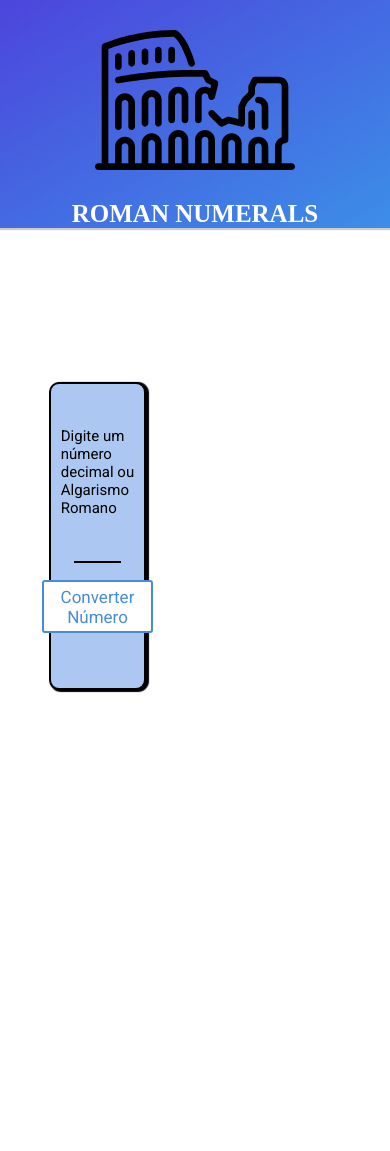
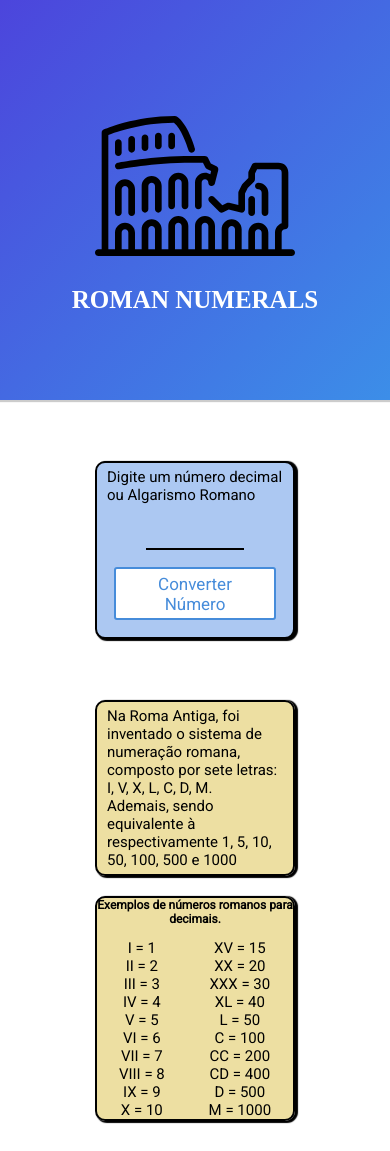
Before and after one commit to daniel-zacarias/romanNumerals, a React (Create React App) app: page / in a window 390 px wide. Before the commit the page ends 844 px from the top, so only its background shows below. Built offline with nearby package versions, Linux system fonts and the light colour scheme.

Commit message:
Funções separadas em pastas e tentativa de responsividade

```diff
--- /dev/null
+++ b/src/components/ConversorNumeric/functions/decimal.js
@@ -0,0 +1,64 @@
+import getRoman  from './roman'
+
+export default function (value) {
+    // getDecimal(value){
+        let result = [];
+
+        let number = parseInt(value);
+
+        if( number > 3999){
+          alert('Não pode deixar a caixa vazia ou um valor maior que 3999')
+          return
+        }
+
+        while(number > 0){
+          let numeral = ''
+
+          if(number >= 1 && number < 5){
+            numeral = 'I'
+
+            if(number - 4 == 0)
+              numeral += 'V'
+
+          }
+          else if( number >= 5 && number < 10 ){
+            if(number - 9 == 0)
+              numeral = 'IX'
+            else
+              numeral = 'V'
+          }
+          else if( number >= 10 && number < 50 ){
+            numeral = 'X'
+            if(number - 40 < 10 && number - 40 >= 0)
+              numeral += 'L'
+          }
+          else if( number >= 50 && number < 100 ){
+            if(number - 90 < 10 && number - 90 >= 0)
+              numeral = 'XC'
+            else
+              numeral = 'L'
+          }
+          else if( number >= 100 && number < 500 ){
+            numeral = 'C'
+            if(number - 400 < 100 && number - 400 >= 0)
+              numeral += 'D'
+          }
+          else if( number >= 500 && number < 1000 ){
+            if(number - 900 < 100 && number - 900 >= 0)
+            numeral = 'CM'
+          else
+            numeral = 'D'
+          }
+          else{
+            numeral = 'M'
+          }
+
+          number -= getRoman(numeral)
+          result.push(numeral)
+
+        }
+
+        result = result.join("")
+        return result
+    //   }
+}
--- /dev/null
+++ b/src/components/ConversorNumeric/functions/roman.js
@@ -0,0 +1,29 @@
+
+
+
+const romanConverter = {
+  'I': 1,
+  'V': 5,
+  'X':10,
+  'L':50,
+  'C':100,
+  'D':500,
+  'M':1000
+}
+
+export default function(text){
+    let arrayNumerals = text.toString().split('');
+    let trade = text.toString().split('');
+
+
+    let number = 0;
+    arrayNumerals.forEach((element, index, array) => {
+      if((romanConverter[array[index]] < romanConverter[array[index+1]])){
+          number -=  romanConverter[element]
+
+      }
+      else
+      number += romanConverter[element]
+    })
+    return number;
+}
--- a/src/components/ConversorNumeric/index.js
+++ b/src/components/ConversorNumeric/index.js
@@ -2,27 +2,11 @@ import React from 'react';
 
 import { Container, Content,  Converter, Button, Result } from './styles';
 
+import getDecimal from './functions/decimal';
+import getRoman from './functions/roman'
 
-const romanVerification = 'IVXLCDM'.slice('');
+let romanVerification = 'IVXLCDM'.slice('');
 
-const romanConverter = {
-  'I': 1,
-  'V': 5,
-  'X':10,
-  'L':50,
-  'C':100,
-  'D':500,
-  'M':1000
-}
-
-
-
-let operationDecimal = {
-  'I' : ['V','X'],
-  'X': ['L', 'C'],
-  'C': ['D', 'M'],
-  'M': []
-}
 
 
 
@@ -37,102 +21,27 @@ export default class data extends React.Component {
     }
     this.handleClick = this.handleClick.bind(this);
     this.handleChange = this.handleChange.bind(this);
-    this.getDecimal = this.getDecimal.bind(this);
-    this.getRoman = this.getRoman.bind(this);
+    this.getDecimal = getDecimal.bind(this);
+    this.getRoman = getRoman.bind(this);
     // this.configRomanCharacter = this.configRomanCharacter.bind(this);
   }
 
-  getDecimal(value){
-    let result = [];
-
-    let number = parseInt(value);
-
-    if(this.state.text == "" || number > 3999){
-      alert('Não pode deixar a caixa vazia ou um valor maior que 3999')
-      return
-    }
-
-    while(number > 0){
-      let numeral = ''
-
-      if(number >= 1 && number < 5){
-        numeral = 'I'
-
-        if(number - 4 == 0)
-          numeral = 'V'
-
-      }
-      else if( number >= 5 && number < 10 ){
-        if(number - 9 == 0)
-          numeral = 'IX'
-        else
-          numeral = 'V'
-      }
-      else if( number >= 10 && number < 50 ){
-        numeral = 'X'
-        if(number - 40 < 10 && number - 40 >= 0)
-          numeral = 'L'
-      }
-      else if( number >= 50 && number < 100 ){
-        if(number - 90 < 10 && number - 90 >= 0)
-          numeral = 'XC'
-        else
-          numeral = 'L'
-      }
-      else if( number >= 100 && number < 500 ){
-        numeral = 'C'
-        if(number - 400 < 100 && number - 400 >= 0)
-          numeral = 'D'
-      }
-      else if( number >= 500 && number < 1000 ){
-        if(number - 900 < 100 && number - 900 >= 0)
-        numeral = 'CM'
-      else
-        numeral = 'D'
-      }
-      else{
-        numeral = 'M'
-      }
-
-      number -= this.getRoman(numeral)
-      result.push(numeral)
-
-    }
-
-    result = result.join("")
-    return result
-  }
-
-  getRoman(text){
-    // let arrayNumerals =  this.state.text.split('');
-    let arrayNumerals = text.toString().split('');
-    let trade = text.toString().split('');
 
 
-    let number = 0;
-    arrayNumerals.forEach((element, index, array) => {
-      if((romanConverter[array[index]] < romanConverter[array[index+1]]) && operationDecimal[element]){
-          number -=  romanConverter[element]
 
-      }
-      else
-      number += romanConverter[element]
-    })
-    return number;
-  }
 
   handleClick(e) {
     let number = this.state.text;
 
     if(isNaN(number) && number){
       number = this.getRoman(number);
-      if(number != this.getDecimal(number))
+      if(number != getDecimal(number))
       this.setState({
-        text:this.getDecimal(number)
+        text:getDecimal(number)
       })
     }
     else
-      number = this.getDecimal(number);
+      number = getDecimal(number);
 
     this.setState({
       result:number
@@ -152,8 +61,6 @@ export default class data extends React.Component {
   handleChange(e){
     let lastLetter = e.nativeEvent.data;
 
-
-
     if(lastLetter == null){
       this.setState({text: e.target.value.toUpperCase()});
       return
@@ -161,10 +68,8 @@ export default class data extends React.Component {
 
     if(romanVerification.includes(lastLetter.toUpperCase()) || !isNaN(e.target.value)){
       if(!isNaN(this.state.text) &&  isNaN(lastLetter) && !this.state.text == '' ){
-        //this.setState({text: e.target.value.toUpperCase()});
         return
       }
-      let count = 0;
       for (let i = 0; i < e.target.value.length ; i++){
         let valueUpperCase = e.target.value.toUpperCase();
         if(this.countVerification(valueUpperCase,e.nativeEvent.data.toUpperCase(), i)){
--- a/src/components/ConversorNumeric/styles.js
+++ b/src/components/ConversorNumeric/styles.js
@@ -15,6 +15,7 @@ export const Content = styled.div`
   width: 50%;
   height:50%;
   /* background:rgba(219,192,71,0.5); */
+  min-width: 200px;
   background-color: #ACC8F2;
   border: 2px black solid;
   border-radius:10px;
@@ -28,6 +29,10 @@ export const Content = styled.div`
     padding: 5px 10px;
     font-size: 1.5rem;
 
+  }
+
+  @media(max-width: 800px) {
+    height:auto;
   }
 `;
 
--- /dev/null
+++ b/src/components/Description/index.js
@@ -0,0 +1,51 @@
+import React from 'react';
+
+import getDecimal from '../ConversorNumeric/functions/decimal'
+import { Container, Introdution, List } from './styles';
+
+function teste(page = 1){
+
+}
+
+function ListItem(props) {
+  let numbers = {
+    1: [1,2,3,4,5,6,7,8,9,10],
+    2: [15,20,30,40,50,100,200,400,500,1000]
+  }
+
+  return <li>{getDecimal(numbers[props.page][props.value])} = {numbers[props.page][props.value]}</li>;
+}
+
+function NumberList(props) {
+  const numbers = props.numbers;
+  const listItems = numbers.map((number, index) =>
+    // Correct! Key should be specified inside the array.
+    <ListItem value={number + index} page={props.page}/>
+  );
+  return (
+    <ul>
+      {listItems}
+    </ul>
+  );
+}
+
+export default function() {
+
+
+  return (
+    <Container>
+      <Introdution><article>
+        Na Roma Antiga, foi inventado o sistema de numeração romana, composto por sete letras: I, V, X, L, C, D, M.
+        <br/>
+        Ademais, sendo equivalente à respectivamente 1, 5, 10, 50, 100, 500 e 1000
+        </article></Introdution>
+        <List>
+          <h1>Exemplos de números romanos para decimais.</h1>
+          <div>
+          <NumberList numbers={Array(10).fill(0)} page={1} />
+          <NumberList numbers={Array(10).fill(0)} page={2} />
+          </div>
+        </List>
+    </Container>
+  );
+};
--- /dev/null
+++ b/src/components/Description/styles.js
@@ -0,0 +1,64 @@
+import styled from 'styled-components';
+
+
+export const Container = styled.div`
+  grid-area:D;
+  display:flex;
+  align-items:center;
+  justify-content:center;
+  flex-direction:column
+
+`
+
+export const Introdution = styled.div`
+  width: 50%;
+  height:auto;
+  background:rgba(219,192,71,0.5) !important;
+  min-width: 200px;
+  background-color: #ACC8F2;
+  border: 2px black solid;
+  border-radius:10px;
+  box-shadow: 2px 1px 1px 1px black;
+  margin-bottom: 5%;
+
+  >article{
+    padding: 5px 10px;
+    font-size: 1.5rem;
+
+  }
+
+  @media(max-width: 800px) {
+    height:70%;
+  }
+`;
+
+export const List = styled.div`
+  width: 50%;
+  height:auto;
+  background:rgba(219,192,71,0.5) !important;
+  min-width: 200px;
+  background-color: #ACC8F2;
+  border: 2px black solid;
+  border-radius:10px;
+  box-shadow: 2px 1px 1px 1px black;
+  margin-bottom: 30px;
+  display:flex;
+  justify-content:space-around;
+  flex-direction:column;
+  text-align:center;
+
+  >h1{
+    font-size:1.2rem;
+    padding-bottom: 1.3rem
+  }
+  >div{
+    display:flex;
+  justify-content:space-around;
+  }
+  >ul , li{
+    padding: 0px 5px;
+    font-size: 1.5rem;
+    list-style:none;
+  }
+
+`
--- a/src/components/Layout/index.js
+++ b/src/components/Layout/index.js
@@ -4,6 +4,7 @@ import { Grid } from './styles';
 
 import Home from '../TitleColor';
 import ConversorNumeric from '../ConversorNumeric';
+import Description from '../Description';
 // import ServerList from '../ServerList';
 // import ServerName from '../ServerName';
 // import ChannelInfo from '../ChannelInfo';
@@ -17,6 +18,7 @@ export default function() {
     <Grid>
       <Home/>
       <ConversorNumeric/>
+      <Description/>
     </Grid>
   );
 };
--- a/src/components/Layout/styles.js
+++ b/src/components/Layout/styles.js
@@ -1,11 +1,5 @@
 import styled from 'styled-components';
 
-// SL - Server List
-// SN - Server Name
-// CI - Channel Info
-// CL - Channel List
-// CD - Channel Data
-// UI - User Info
 
 export const Grid = styled.div`
   display: grid;
@@ -13,6 +7,15 @@ export const Grid = styled.div`
   grid-template-rows: 0.25fr auto;
   grid-template-areas:
     'TC TC'
-    'CN L';
+    'CN D';
   height: 100vh;
+
+  @media(max-width: 800px) {
+    grid-template-columns: repeat(2,1fr);
+    grid-template-rows: 400px  300px auto;
+    grid-template-areas:
+    'TC TC'
+    'CN CN'
+    'D D';
+  }
 `;
```
Also changed, not shown: 1 other file (tests, documents, lock files or other folders).
